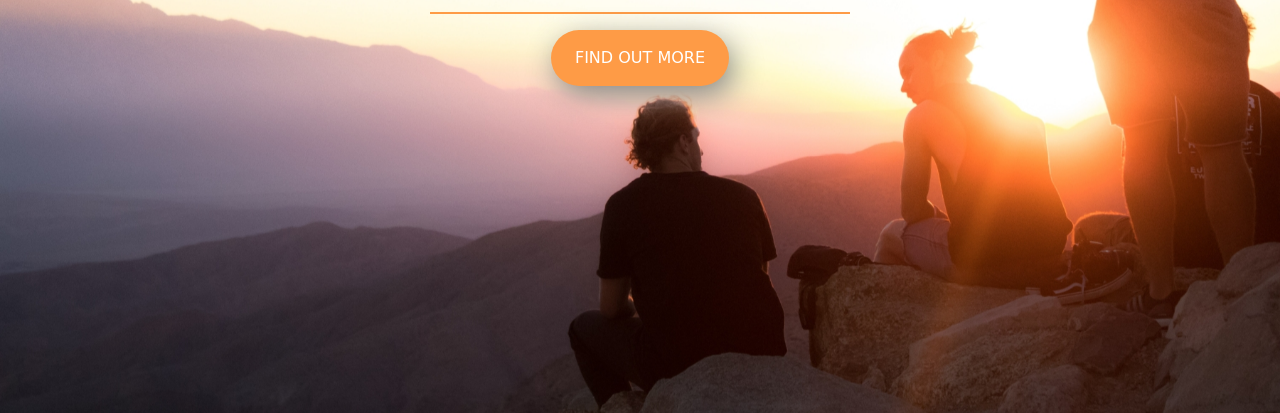
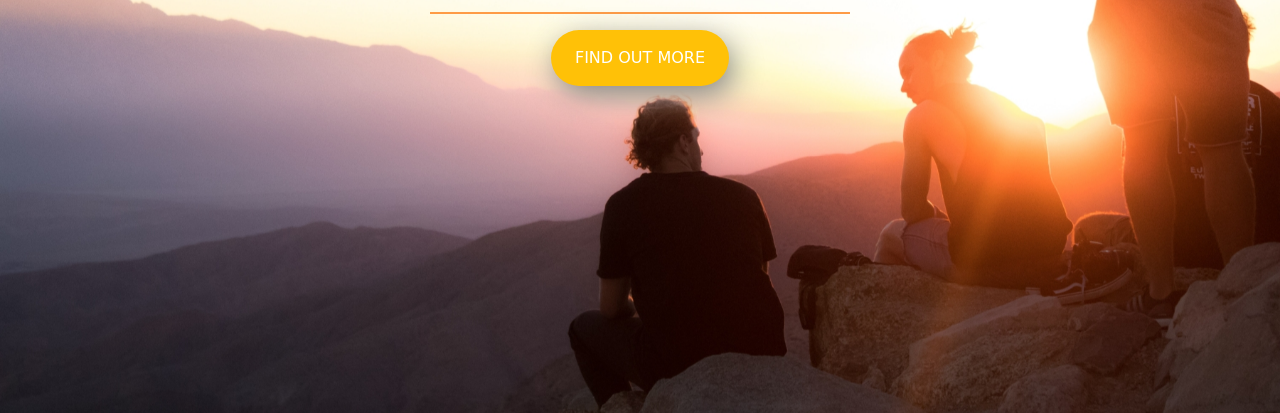
Before and after one commit to BjornLin/Bright-Future, a plain HTML site: page index.html in a window 1280 px wide. Shown: the part 387-800 px from the top of the page. Drawn offline with nearby package versions, Linux system fonts and the light colour scheme; a web font is replaced by a local one.

Commit message:
Add files via upload

```diff
--- a/index.html
+++ b/index.html
@@ -31,7 +31,7 @@
 
       <section class="text-center col-12">
         <hr>
-        <a href="https://mailchi.mp/a42b74b1d5b4/startup"><button class="btn btn-primary my-btn"> Find out more</button>
+        <a href="https://mailchi.mp/a42b74b1d5b4/startup"><button class="btn btn-warning my-btn"> Find out more</button>
         </a>
       </section>
 
```
